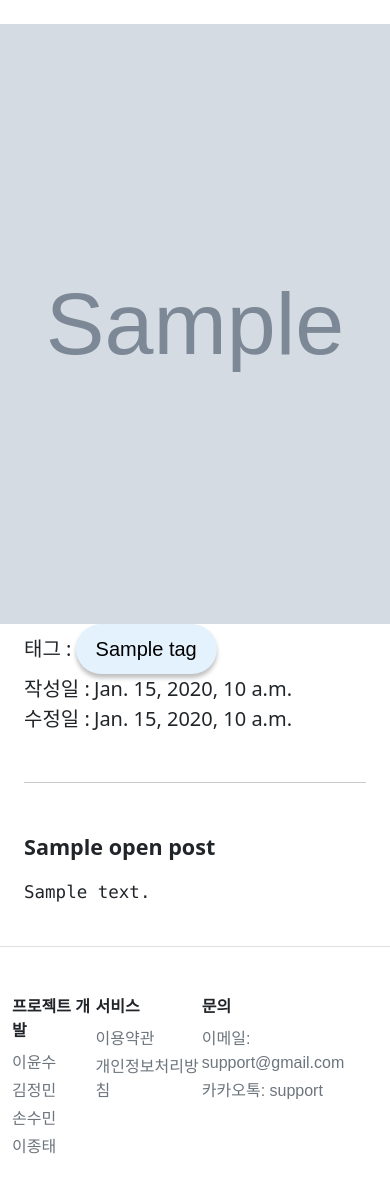
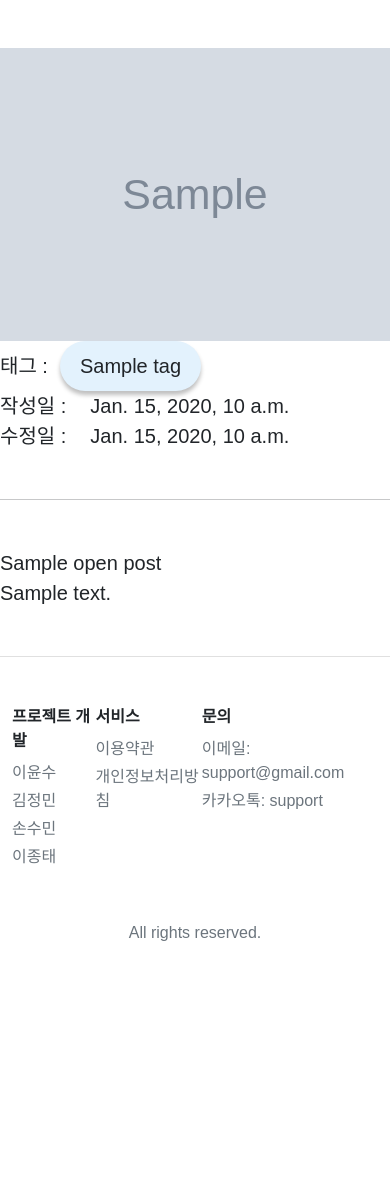
Before and after one commit to leey00nsu/ToyProject_GDSC2022, a Django app: template templates/contents/content_view.html in a window 390 px wide; the page is wider, and only the part inside the window is pictured. Shown: the part 71-1249 px from the top of that part. After the commit the page ends 1012 px from the top of that part, so only its background shows below. Run offline with Django 4.2, Linux system fonts and the light colour scheme; the template is opened without the code that fills it: most values are stand-ins (such as "Sample title", 1, 10 or a date in 2020); grey boxes marked "Sample" are stand-in pictures; some libraries are stand-ins or nearby versions; some web fonts are replaced.

Commit message:
:zap: 컨텐츠 반응형 개선
.

```diff
--- a/static/css/main.css
+++ b/static/css/main.css
@@ -80,7 +80,7 @@ a {
 /* 메모 박스 */
 .content-box {
   border: none;
-  width: 216px;
+  width: 210px;
   height: 312px;
   border-radius: 25px;
   text-align: center;
@@ -98,3 +98,14 @@ a {
   opacity: 0.9;
   cursor: pointer;
 }
+
+.content:after {
+  content: "";
+  border: none;
+  width: 210px;
+  border-radius: 25px;
+  text-align: center;
+  background-color: white;
+  box-shadow: 0px 4px 4px 0px rgba(0, 0, 0, 0.25);
+  visibility: hidden;
+}
--- a/templates/contents/content_view.html
+++ b/templates/contents/content_view.html
@@ -8,40 +8,52 @@
 {% endblock%}
 <!--  -->
 {% block content %}
-<div class="modal-dialog modal-lg">
-    <div class="modal-body">
+<div class="pt-5 pb-5 notosanskr w-100">
   <div class="d-flex flex-column">
     <!-- 사진 업로드 -->
     {% if OpenPost.imgfile.url != '' %}
-        <div type="button" class="d-flex flex-column justify-content-center align-items-center">
-          <img src="{{OpenPost.imgfile.url}}" width="800 px" height="auto">
+    <div class="d-flex flex-row justify-content-center">
+      <img
+        class="img-fluid"
+        src="{{OpenPost.imgfile.url}}"
+        width="800 px"
+        height="auto"
+      />
     </div>
     {% endif %}
 
     <!-- 태그,시간 -->
     <div>
-          <span class="fs-5">태그 :</span>
-          <span class="fs-5"> <button class="btn-tag fs-5 notosanskr me-4">{{OpenPost.tag}}</button></span>
+      <div class="row justify-content-start align-items-center">
+        <div class="fs-5 col-auto">태그 :</div>
+        <div class="btn-tag fs-5 col-auto">{{OpenPost.tag}}</div>
+      </div>
     </div>
     <div>
-          <span class="fs-5">작성일 :</span>
-          <span class="fs-5">{{OpenPost.date}}</span>
+      <div class="row justify-content-start align-items-center">
+        <div class="fs-5 col-auto">작성일 :</div>
+        <div class="fs-5 col-auto">{{OpenPost.date}}</div>
+      </div>
     </div>
     <div>
-          <span class="fs-5">수정일 :</span>
-          <span class="fs-5">{{OpenPost.last_modified}}</span>
+      <div class="row justify-content-start align-items-center">
+        <div class="fs-5 col-auto">수정일 :</div>
+        <div class="fs-5 col-auto">{{OpenPost.last_modified}}</div>
+      </div>
     </div>
 
     <!-- 수평가로선 -->
-        <hr class="mt-5 mb-5"/>
+    <hr class="mt-5 mb-5" />
 
     <!-- 내용 -->
     <div>
-          <span class="fs-4 text-bold">{{OpenPost.title}}</span>
+      <div class="row justify-content-start align-items-center">
+        <div class="fs-5 col-auto">{{OpenPost.title}}</div>
       </div>
-        <div class="mt-3">
-          <span class="fs-5"><pre>{{OpenPost.content}}</pre></span>
     </div>
+    <div>
+      <div class="row justify-content-start align-items-center">
+        <div class="fs-5 col-auto">{{OpenPost.content}}</div>
       </div>
     </div>
   </div>
```
Also changed, not shown: templates/contents/content.html (+22 -12 lines). Lines whose indentation alone changed are shown as unchanged.
